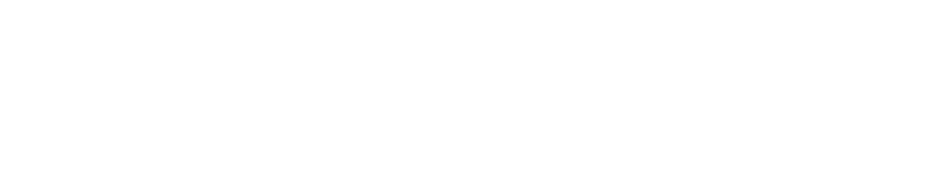
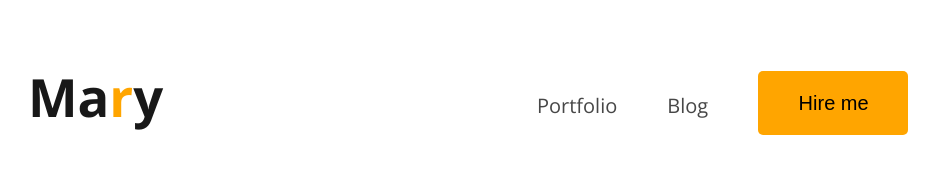
Before and after one commit to Abdullah-Al-Ovi/we-developer-portfolio, a plain HTML site: page index.html in a window 1280 px wide. Shown: the whole page, without its empty margins (147-1086 px from the left). Drawn offline with nearby package versions, Linux system fonts and the light colour scheme.

Commit message:
added nav

```diff
--- a/index.html
+++ b/index.html
@@ -4,9 +4,25 @@
     <meta charset="UTF-8">
     <meta name="viewport" content="width=device-width, initial-scale=1.0">
     <title>Web develpoer portfolio </title>
+    <link rel="preconnect" href="https://fonts.googleapis.com">
+<link rel="preconnect" href="https://fonts.gstatic.com" crossorigin>
+<link href="https://fonts.googleapis.com/css2?family=Open+Sans:ital,wght@0,300;0,400;0,500;0,600;0,700;0,800;1,300;1,400;1,500;1,600;1,700;1,800&display=swap" rel="stylesheet">
+    <link rel="stylesheet" href="style.css">
 </head>
 <body>
     <header>
+        <nav>
+            <div class="nav">
+                <div class="mary"><h3>Ma<span style="color: orange;">r</span>y</h3></div>
+                <div>
+                    <ul class="menu" style="list-style-type: none;">
+                        <li><a class="port-blog" href="">Portfolio</a></li>
+                        <li><a class="port-blog" href="">Blog</a></li>
+                        <li><button style="background-color: orange;width: 150px;height: 64px;flex-shrink: 0;border-radius: 5px;font-weight: 700px;font-size: 20px;border: 0;padding: 21px 35px 19px 36px;margin-top:13px;">Hire me</button></li>
+                    </ul>
+                </div>
+            </div>
+        </nav>
 
     </header>
 
--- /dev/null
+++ b/style.css
@@ -0,0 +1,39 @@
+body{
+    font-family: 'Open Sans', sans-serif;
+}
+.nav{
+    display: flex;
+    justify-content: space-around;
+    align-items: center;
+}
+ div > ul.menu,ul.menu > li >a{
+    display: flex;
+    justify-content: space-evenly;
+    /* padding-right: 15px; */
+    margin-right: 50px;
+    text-decoration: none;
+
+}
+
+div > ul.menu{
+    /* padding-top: 33px; */
+    align-items: center;
+}
+.mary{
+    color: #181818;
+font-family: Open Sans;
+font-size: 45px;
+font-style: normal;
+font-weight: 800;
+line-height: normal;
+}
+ul.menu > li > a.port-blog{
+    color: var(--dark-02, #474747);
+font-family: Open Sans;
+font-size: 20px;
+font-style: normal;
+font-weight: 400;
+line-height: normal;
+/* justify-items: first baseline ; */
+padding-top: 19px;
+}
```
